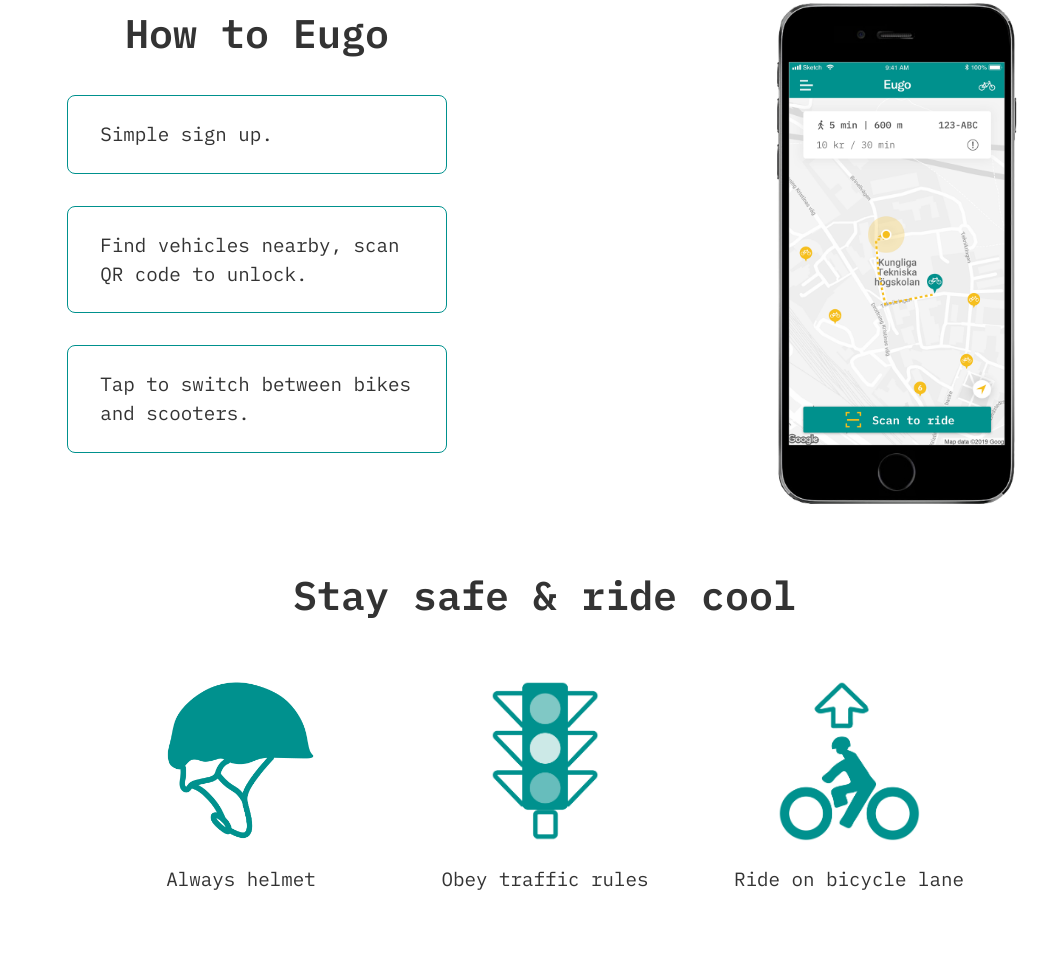
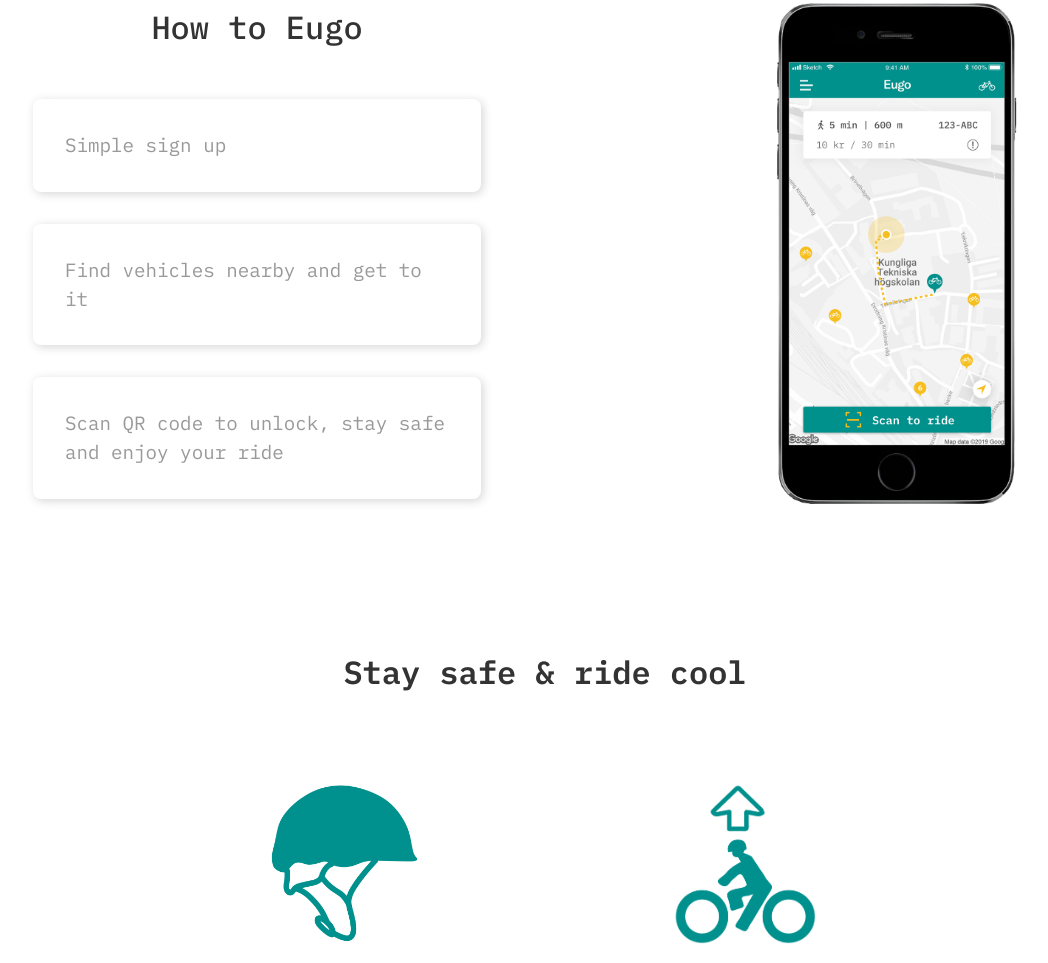
Before and after one commit to irisfffff/eugo, a plain HTML site: page index.html in a window 1280 px wide. Shown: the part 1389-2352 px from the top of the page, without its empty margins (95-1143 px from the left). Drawn offline with Linux system fonts and the light colour scheme.

Commit message:
Updated layout

```diff
--- a/css/main.css
+++ b/css/main.css
@@ -18,6 +18,9 @@
 
 h1 {
   font-size: 2.5rem; }
+
+h2 {
+  font-size: 2rem; }
 
 .bold {
   font-weight: 700; }
@@ -100,23 +103,32 @@
     padding: 4rem;
     padding-bottom: 0;
     color: #333; }
+    #app .box1 h2 {
+      margin-bottom: 1rem; }
     #app .box1 ul {
       list-style-type: none;
       margin: 0;
       padding: 2rem 4rem;
+      padding-bottom: 0;
       text-align: center; }
     #app .box1 li {
       display: inline-block;
-      border: 1px #00918D solid;
       border-radius: 0.5rem;
+      color: rgba(51, 51, 51, 0.5);
       text-align: left;
+      box-sizing: border-box;
       font-size: 1.2rem;
-      padding: 1.5rem 2rem;
-      width: 70%;
-      margin-bottom: 2rem; }
+      padding: 2rem;
+      width: 100%;
+      max-width: 30rem;
+      margin-bottom: 2rem;
+      -webkit-box-shadow: 2px 2px 10px 0px rgba(51, 51, 51, 0.2);
+      -moz-box-shadow: 2px 2px 10px 0px rgba(51, 51, 51, 0.2);
+      box-shadow: 2px 2px 10px 0px rgba(51, 51, 51, 0.2); }
       #app .box1 li:hover {
-        font-size: 1.5rem;
-        padding: 1.8rem 2.5rem; }
+        font-size: 1.4rem;
+        color: #333333;
+        padding: 2rem 2.5rem; }
   #app .box2 {
     text-align: center; }
     #app .box2 img {
@@ -124,33 +136,35 @@
       min-width: 40%;
       max-width: 15rem;
       padding-top: 4rem;
+      padding-bottom: 5rem;
       margin: auto; }
 
 #rule {
   height: max-content;
   background: #fff;
   color: #333;
-  padding-bottom: 3rem; }
-  #rule h1 {
-    padding-top: 3rem; }
-  #rule .rule1, #rule .rule2 {
+  padding: 4rem; }
+  #rule h2 {
+    padding-bottom: 2rem; }
+  #rule .rule {
     display: flex;
     padding: 2rem 4rem;
     flex-wrap: wrap;
     justify-content: center;
+    align-items: center;
     text-align: center; }
-    #rule .rule1 div, #rule .rule2 div {
+    #rule .rule div {
       height: max-content;
       width: 15rem;
       display: grid;
       grid-template-rows: 3fr 1fr;
-      margin: 0 2rem; }
-    #rule .rule1 img, #rule .rule2 img {
+      margin: 0 5rem; }
+    #rule .rule img {
       margin: 1.5rem auto;
       height: 10rem;
       max-width: 80%;
       object-fit: contain; }
-    #rule .rule1 span, #rule .rule2 span {
+    #rule .rule span {
       font-size: 1.2rem; }
 
 footer {
--- a/index.html
+++ b/index.html
@@ -29,11 +29,11 @@
 
    <div id="app">
      <div class="box1">
-       <h1 class="semi-bold">How to Eugo</h1>
+       <h2 class="medium">How to Eugo</h2>
        <ul>
-         <li>Simple sign up.</li>
-         <li>Find vehicles nearby, scan QR code to unlock.</li>
-         <li>Tap to switch between bikes and scooters.</li>
+         <li>Simple sign up</li>
+         <li>Find vehicles nearby and get to it</li>
+         <li>Scan QR code to unlock, stay safe and enjoy your ride</li>
        </ul>
 
 
@@ -44,16 +44,18 @@
    </div>
 
    <div id="rule">
-     <h1 class="semi-bold">Stay safe & ride cool</h1>
-     <div class="rule1">
+     <h2 class="semi-bold">Stay safe & ride cool</h2>
+     <div class="rule">
        <div><img src="img/Pictograms-03.jpg" alt=""><span>Always helmet</span></div>
-       <div><img src="img/Pictograms-04.jpg" alt=""><span>Obey traffic rules</span></div>
        <div><img src="img/Pictograms-06.jpg" alt=""><span>Ride on bicycle lane</span></div>
      </div>
-     <h1 class="semi-bold">Park and lock respectfully</h1>
-     <div class="rule2">
-       <div><img src="img/Pictograms-05.jpg" alt=""><span>rule1</span></div>
-       <div><img src="img/Pictograms-07.jpg" alt=""><span>rule2</span></div>
+     <div class="rule">
+       <div><img src="img/Pictograms-04.jpg" alt=""><span>Obey traffic rules</span></div>
+       <div><img src="img/Pictograms-05.jpg" alt=""><span>We always prefer bike parking places</span></div>
+     </div>
+     <div class="rule">
+       <div><img src="img/Pictograms-07.jpg" alt=""></div>
+       <div><span>Report problems when occured</span></div>
      </div>
    </div>
 
```
